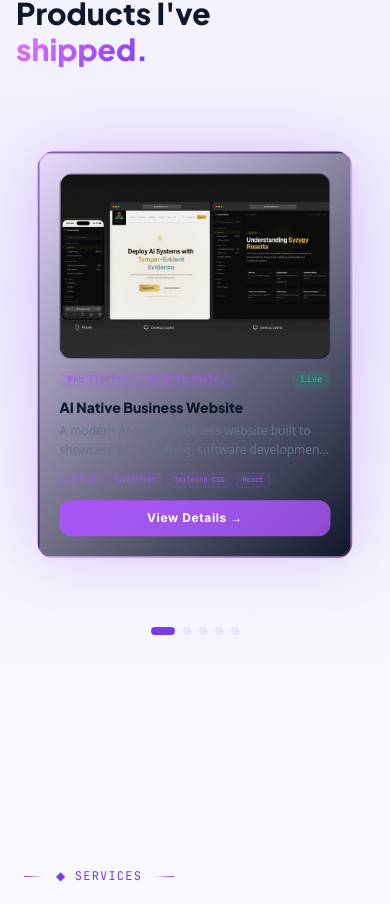
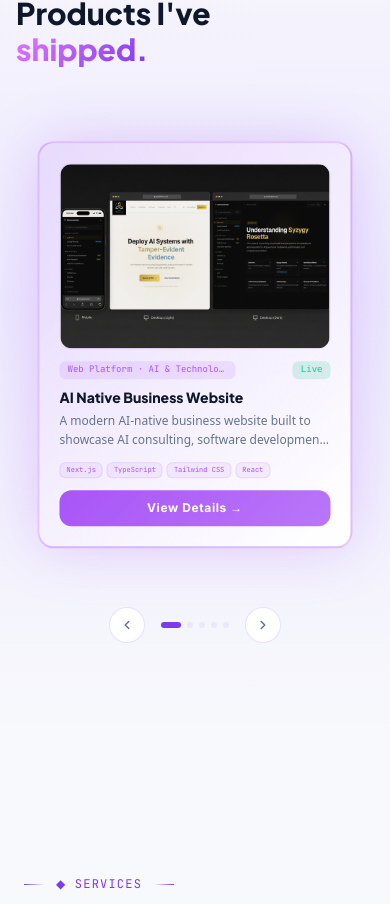
Before and after one commit to adiiaot/Aot-network-portfolio, a Next.js app: page / in a window 390 px wide. Shown: the part 1294-2198 px from the top of the page. Built offline with nearby package versions, Linux system fonts and the light colour scheme; no server answers.

Commit message:
fix: mobile text visibility, layout stability, arrow navigation, slow slide

```diff
--- a/src/components/sections/Work.tsx
+++ b/src/components/sections/Work.tsx
@@ -13,7 +13,9 @@ export function Work() {
   const [dragOffset, setDragOffset] = useState(0);
   const [dragStartX, setDragStartX] = useState(0);
   const [containerWidth, setContainerWidth] = useState(0);
+  const [transitioning, setTransitioning] = useState(false);
   const autoSlideRef = useRef<ReturnType<typeof setInterval> | null>(null);
+  const transitionTimeoutRef = useRef<ReturnType<typeof setTimeout> | null>(null);
   const containerRef = useRef<HTMLDivElement>(null);
   const allProjects = projects;
 
@@ -31,7 +33,10 @@ export function Work() {
 
   const goTo = useCallback(
     (dir: number) => {
+      setTransitioning(true);
       setActiveIndex((prev) => wrapIndex(prev + dir));
+      if (transitionTimeoutRef.current) clearTimeout(transitionTimeoutRef.current);
+      transitionTimeoutRef.current = setTimeout(() => setTransitioning(false), 1000);
     },
     [wrapIndex]
   );
@@ -65,14 +70,15 @@ export function Work() {
   const startAutoSlide = useCallback(() => {
     if (autoSlideRef.current) clearInterval(autoSlideRef.current);
     autoSlideRef.current = setInterval(() => {
-      setActiveIndex((prev) => wrapIndex(prev + 1));
+      goTo(1);
     }, 10000);
-  }, [wrapIndex]);
+  }, [goTo]);
 
   useEffect(() => {
     startAutoSlide();
     return () => {
       if (autoSlideRef.current) clearInterval(autoSlideRef.current);
+      if (transitionTimeoutRef.current) clearTimeout(transitionTimeoutRef.current);
     };
   }, [startAutoSlide]);
 
@@ -96,6 +102,8 @@ export function Work() {
 
   const dragClamped = Math.max(-containerWidth * 0.25, Math.min(containerWidth * 0.25, dragOffset));
   const dragProgress = containerWidth > 0 ? dragClamped / (containerWidth * 0.25) : 0;
+
+  const showContent = isMobile ? transitioning || !isDragging : true;
 
   const renderCard = (idx: number, pos: "prev" | "active" | "next") => {
     const p = allProjects[idx];
@@ -131,7 +139,7 @@ export function Work() {
           zIndex: isActive ? 30 : pos === "prev" || pos === "next" ? 20 : 10,
           transition: isDragging
             ? "none"
-            : "transform 0.7s cubic-bezier(0.34, 1.56, 0.64, 1)",
+            : "transform 1s cubic-bezier(0.34, 1.56, 0.64, 1)",
         }}
         onClick={() => {
           if (!isActive) goTo(pos === "prev" ? -1 : 1);
@@ -142,8 +150,8 @@ export function Work() {
           style={{
             border: isActive ? `2px solid ${p.accent}50` : `1px solid ${p.accent}15`,
             background: isActive
-              ? `linear-gradient(135deg, ${p.accent}20 0%, #0f172a 100%)`
-              : `linear-gradient(135deg, ${p.accent}10 0%, #0f172a 100%)`,
+              ? `linear-gradient(135deg, ${p.accent}20 0%, var(--bg-card) 100%)`
+              : `linear-gradient(135deg, ${p.accent}10 0%, var(--bg-card) 100%)`,
             boxShadow: isActive
               ? `0 0 60px -5px ${p.accent}50`
               : "0 4px 20px rgba(0,0,0,0.2)",
@@ -153,7 +161,7 @@ export function Work() {
             className="w-full rounded-xl mb-3 relative overflow-hidden shrink-0"
             style={{
               aspectRatio: "16 / 11",
-              background: `linear-gradient(135deg,${p.accent}12 0%, #0f172a 100%)`,
+              background: `linear-gradient(135deg,${p.accent}12 0%, var(--bg-card) 100%)`,
               border: `1px solid ${p.accent}20`,
             }}
           >
@@ -203,7 +211,7 @@ export function Work() {
           >
             {p.name}
           </h3>
-          {isActive && (
+          {isActive && showContent && (
             <>
               <p
                 className="text-xs md:text-sm leading-relaxed mb-3 flex-1 line-clamp-2"
@@ -284,7 +292,7 @@ export function Work() {
           ref={containerRef}
           className="relative select-none rounded-3xl"
           style={{
-            height: isMobile ? "480px" : "500px",
+            height: isMobile ? "460px" : "500px",
           }}
           onMouseDown={(e) => handleDragStart(e.clientX)}
           onMouseMove={(e) => handleDragMove(e.clientX)}
@@ -299,8 +307,7 @@ export function Work() {
           {renderCard(next, "next")}
         </div>
 
-        <div className="flex justify-center items-center gap-3 mt-8 md:mt-10">
-          {!isMobile && (
+        <div className="flex justify-center items-center gap-4 mt-8 md:mt-10">
           <button
             onClick={() => goTo(-1)}
             className="flex items-center justify-center rounded-full transition-all duration-200 hover:scale-110"
@@ -315,8 +322,7 @@ export function Work() {
           >
             <svg width="14" height="14" viewBox="0 0 24 24" fill="none" stroke="currentColor" strokeWidth="2.5" strokeLinecap="round" strokeLinejoin="round"><path d="M15 18l-6-6 6-6"/></svg>
           </button>
-          )}
-          <div className="flex justify-center items-center gap-2">
+          <div className="flex gap-1.5">
             {allProjects.map((_, i) => (
               <button
                 key={i}
@@ -330,8 +336,8 @@ export function Work() {
                 }}
                 className="rounded-full transition-all duration-500"
                 style={{
-                  width: i === activeIndex ? isMobile ? 24 : 28 : 8,
-                  height: 8,
+                  width: i === activeIndex ? (isMobile ? 20 : 24) : 6,
+                  height: 6,
                   background:
                     i === activeIndex
                       ? "var(--accent-primary)"
@@ -341,7 +347,6 @@ export function Work() {
               />
             ))}
           </div>
-          {!isMobile && (
           <button
             onClick={() => goTo(1)}
             className="flex items-center justify-center rounded-full transition-all duration-200 hover:scale-110"
@@ -356,7 +361,6 @@ export function Work() {
           >
             <svg width="14" height="14" viewBox="0 0 24 24" fill="none" stroke="currentColor" strokeWidth="2.5" strokeLinecap="round" strokeLinejoin="round"><path d="M9 18l6-6-6-6"/></svg>
           </button>
-          )}
         </div>
       </div>
     </section>
```
Lines whose indentation alone changed are shown as unchanged.
